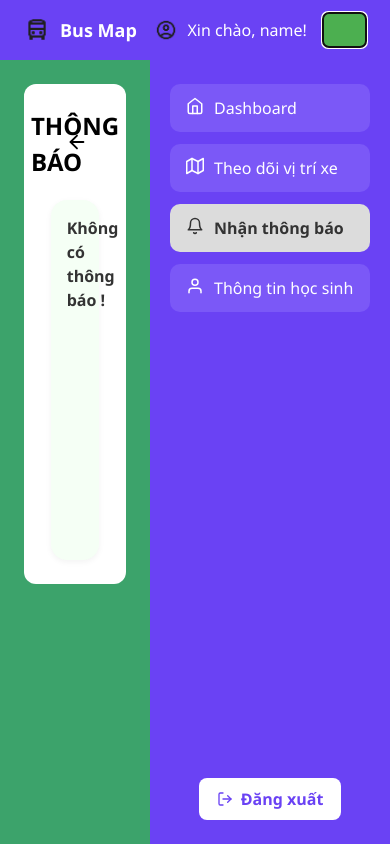
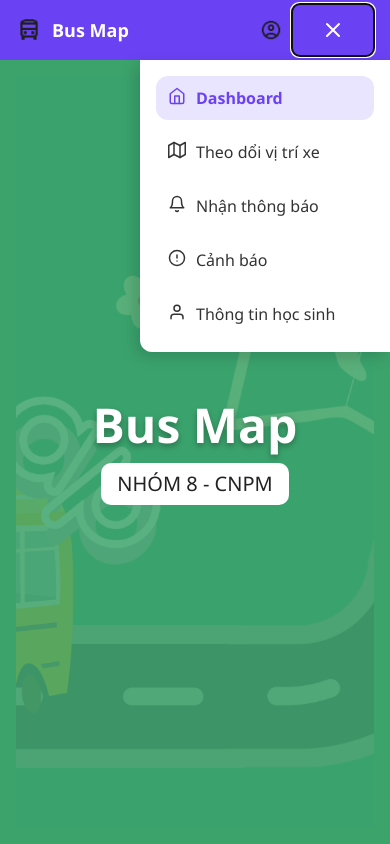
Before and after one commit to minhmhit/CNPM, a React (Vite) app in the folder Frontend/: page /parents in a window 390 px wide. Both pictures are taken after a click on the button 344 px from the left and 30 px from the top of the page. Built offline with nearby package versions, Linux system fonts and the light colour scheme.

Commit message:
lam giao dien mobile

```diff
--- a/Frontend/src/Parents.css
+++ b/Frontend/src/Parents.css
@@ -71,10 +71,14 @@ body {
   cursor: pointer;
   display: flex;
   align-items: center;
+  min-height: 520px;
   justify-content: center;
   transition: 0.2s ease;
 }
 .header-bell-btn:hover { filter: brightness(0.92); }
+
+/* Hide bell button in parent header */
+.header-bell-btn { display: none !important; }
 
 /* Layout 2 cột: content + sidebar phải */
 .dashboard-content {
@@ -117,6 +121,9 @@ body {
   gap: 10px;
   cursor: pointer;
   transition: 0.2s;
+  white-space: nowrap; /* keep label in one line */
+  overflow: hidden;
+  text-overflow: ellipsis;
 }
 .sidebar-btn:hover { background: #8c6ef9; }
 .sidebar-btn.active {
@@ -216,7 +223,7 @@ body {
   box-shadow: 0 3px 8px rgba(0, 0, 0, 0.1);
 }
 .map-info-text p {
-  font-size: 16px;
+  font-size: 18px;
   margin: 4px 0;
 }
 .map-driver-img {
@@ -288,6 +295,7 @@ body {
   display: flex;
   flex-direction: column;
   align-items: center;
+  min-height: 520px;
 }
 .student-header {
   width: 100%;
@@ -320,7 +328,7 @@ body {
 }
 .student-info p {
   margin: 4px 0;
-  font-size: 16px;
+  font-size: 18px;
   color: black;
   font-weight: 500;
 }
@@ -346,3 +354,123 @@ body {
   margin: 0 auto;
   border-radius: 4px;
 }
+
+
+
+/* ===========================
+   ALERTS
+=========================== */
+.alert-page {
+  width: 100%;
+  display: flex;
+  flex-direction: column;
+  align-items: center;
+  gap: 20px;
+  background: #fff;
+  padding: 24px;
+  border-radius: 12px;
+}
+.alert-header {
+  display: flex;
+  align-items: center;
+  gap: 10px;
+  width: 90%;
+  justify-content: center;
+  position: relative;
+}
+.alert-header h2 { font-weight: 700; color: #000; }
+.alert-box {
+  width: 90%;
+  min-height: 250px;
+  background: #ff3b30; /* red */
+  border-radius: 16px;
+  padding: 16px;
+  color: #fff;
+  box-shadow: 0 2px 6px rgba(0,0,0,0.05);
+}
+
+/* ===========================
+   Mobile Layout (<= 768px)
+=========================== */
+.mobile-menu-toggle { display: none; } /* Ẩn nút hamburger trên desktop */
+.mobile-menu { display: none; } /* Ẩn menu di động trên desktop */
+
+.mobile-menu-btn {
+  background: #fff;
+  color: #fff;
+  border: none;
+  border-radius: 12px;
+  padding: 10px 12px;
+  display: flex;
+  align-items: center;
+  gap: 10px;
+  width: 100%;
+  text-align: left;
+  font-size: 16px;
+  color: #333;
+}
+.mobile-menu-btn.active {
+  background: #e9e5ff;
+  font-weight: 700;
+  color: #6a42f4;
+}
+
+@media (max-width: 768px) {
+  .dashboard-sidebar { display: none; }
+  .view-area {
+    padding: 16px;
+    min-height: calc(100vh - 60px); /* Chiều cao đầy đủ trừ header */
+  }
+  .dashboard-header { padding: 0 16px; }
+  .header-right > span { display: none; } /* Ẩn chữ "Xin chào" trên mobile */
+
+  /* Hiển thị nút hamburger */
+  .mobile-menu-toggle {
+    display: flex;
+    align-items: center;
+    justify-content: center;
+    background: none;
+    border: none;
+    color: #fff;
+    font-size: 24px;
+    cursor: pointer;
+    z-index: 1001; /* Đảm bảo nút luôn ở trên cùng */
+  }
+
+  /* Kiểu cho menu dropdown trên di động */
+  .mobile-menu {
+    display: flex;
+    flex-direction: column;
+    position: absolute;
+    top: 60px; /* Ngay dưới header */
+    right: 0;
+    width: 250px;
+    background: #fff;
+    border-radius: 0 0 0 12px;
+    box-shadow: -5px 5px 15px rgba(0,0,0,0.15);
+    padding: 16px;
+    gap: 10px;
+    z-index: 1000;
+    animation: slideDown 0.3s ease-out;
+  }
+
+  @keyframes slideDown {
+    from {
+      opacity: 0;
+      transform: translateY(-10px);
+    }
+    to {
+      opacity: 1;
+      transform: translateY(0);
+    }
+  }
+
+  /* Sửa lỗi layout cho trang thông tin học sinh trên di động */
+  .student-card {
+    flex-direction: column; /* Chuyển sang layout cột */
+    width: 100%;
+  }
+  .student-body {
+    flex-direction: column; /* Ảnh ở trên, thông tin ở dưới */
+  }
+}
--- /dev/null
+++ b/Frontend/src/parent/Alerts.jsx
@@ -0,0 +1,20 @@
+import React from "react";
+import { FiArrowLeft } from "react-icons/fi";
+import "../Parents.css";
+
+export default function Alerts({ onNavigate }) {
+  return (
+    <div className="alert-page">
+      <div className="alert-header">
+        <button className="back-btn" onClick={() => onNavigate && onNavigate("map")}>
+          <FiArrowLeft />
+        </button>
+        <h2>CẢNH BÁO</h2>
+      </div>
+
+      <div className="alert-box">
+        <p>Không có cảnh báo!</p>
+      </div>
+    </div>
+  );
+}
--- a/Frontend/src/parent/Layout.jsx
+++ b/Frontend/src/parent/Layout.jsx
@@ -1,8 +1,9 @@
 import React, { useState } from "react";
-import { FiHome, FiMap, FiBell, FiUser, FiLogOut } from "react-icons/fi";
+import { FiHome, FiMap, FiBell, FiUser, FiLogOut, FiAlertCircle, FiMenu, FiX } from "react-icons/fi";
 import Dashboard from "./Dashboard.jsx";
 import Map from "./Map.jsx";
 import Notifications from "./Notifications.jsx";
+import Alerts from "./Alerts.jsx";
 import Profile from "./Profile.jsx";
 import logo from "../pics/logo.png";
 import accountIcon from "../pics/account-icon.png";
@@ -10,19 +11,30 @@ import "../Parents.css";
 
 const NAVS = [
   { key: "dashboard", label: "Dashboard", icon: <FiHome /> },
-  { key: "map", label: "Theo dõi vị trí xe", icon: <FiMap /> },
-  { key: "notifications", label: "Nhận thông báo", icon: <FiBell /> },
-  { key: "profile", label: "Thông tin học sinh", icon: <FiUser /> },
+  { key: "map", label: "Theo d\u1ed5i v\u1ecb tr\u00ed xe", icon: <FiMap /> },
+  { key: "notifications", label: "Nh\u1eadn th\u00f4ng b\u00e1o", icon: <FiBell /> },
+  { key: "profile", label: "Th\u00f4ng tin h\u1ecdc sinh", icon: <FiUser /> },
+];
+
+// Extend sidebar nav with Alerts for PC
+const NAVS_FULL = [
+  { key: "dashboard", label: "Dashboard", icon: <FiHome /> },
+  { key: "map", label: "Theo d\u1ed5i v\u1ecb tr\u00ed xe", icon: <FiMap /> },
+  { key: "notifications", label: "Nh\u1eadn th\u00f4ng b\u00e1o", icon: <FiBell /> },
+  { key: "alerts", label: "C\u1ea3nh b\u00e1o", icon: <FiAlertCircle /> },
+  { key: "profile", label: "Th\u00f4ng tin h\u1ecdc sinh", icon: <FiUser /> },
 ];
 
 export default function ParentLayout() {
   const [view, setView] = useState("dashboard");
+  const [isMobileMenuOpen, setMobileMenuOpen] = useState(false);
 
   const renderView = () => {
   switch (view) {
     case "dashboard": return <Dashboard />;
     case "map": return <Map />;
-    case "notifications": return <Notifications onNavigate={setView} />; // ✅ thêm onNavigate
+    case "notifications": return <Notifications onNavigate={setView} />; //
+    case "alerts": return <Alerts onNavigate={setView} />;
     case "profile": return <Profile />;
     default: return <Dashboard />;
   }
@@ -30,9 +42,9 @@ export default function ParentLayout() {
 
   return (
     <div className="dashboard-container">
-      {/* Header tím */}
+      {/* Header tÃ­m */}
       <header className="dashboard-header">
-        <div className="header-left">
+        <div className="header-left" onClick={() => setView("dashboard")} style={{cursor:'pointer'}}>
           <img src={logo} alt="logo" className="header-logo" />
           <span className="header-title">Bus Map</span>
         </div>
@@ -40,7 +52,7 @@ export default function ParentLayout() {
         <div className="header-right">
           <img src={accountIcon} alt="account" className="header-user-icon-img" />
           <span>Xin chào, name!</span>
-          {/* 🔔 Chuông xanh: chuyển qua Thông báo */}
+          {/* ðŸ”” ChuÃ´ng xanh: chuyá»ƒn qua ThÃ´ng bÃ¡o */}
           <button
             className="header-bell-btn"
             title="Xem thông báo"
@@ -48,19 +60,43 @@ export default function ParentLayout() {
           >
             <FiBell />
           </button>
+
+          {/* Nút Hamburger Menu cho di động */}
+          <button className="mobile-menu-toggle" onClick={() => setMobileMenuOpen(!isMobileMenuOpen)}>
+            {isMobileMenuOpen ? <FiX /> : <FiMenu />}
+          </button>
         </div>
       </header>
 
-      {/* Nội dung + sidebar phải */}
+
+      {/* Menu cho di động, chỉ hiển thị khi isMobileMenuOpen là true */}
+      {isMobileMenuOpen && (
+        <div className="mobile-menu">
+          {NAVS_FULL.map(n => (
+            <button
+              key={n.key}
+              className={`mobile-menu-btn ${view === n.key ? "active" : ""}`}
+              onClick={() => {
+                setView(n.key);
+                setMobileMenuOpen(false); // Đóng menu sau khi chọn
+              }}
+            >
+              <span style={{ fontSize: 18 }}>{n.icon}</span> {n.label}
+            </button>
+          ))}
+        </div>
+      )}
+
+
       <div className="dashboard-content">
-        {/* Khu nội dung trung tâm của từng trang */}
+
         <main className="view-area">
           {renderView()}
         </main>
 
-        {/* Sidebar phải */}
+
         <aside className="dashboard-sidebar">
-          {NAVS.map(n => (
+          {NAVS_FULL.map(n => (
             <button
               key={n.key}
               className={`sidebar-btn ${view === n.key ? "active" : ""}`}
--- a/Frontend/src/parent/Notifications.jsx
+++ b/Frontend/src/parent/Notifications.jsx
@@ -9,11 +9,11 @@ export default function Notifications({ onNavigate }) {
         <button className="back-btn" onClick={() => onNavigate && onNavigate("map")}>
           <FiArrowLeft />
         </button>
-        <h2>THÔNG BÁO</h2>
+        <h2>{"TH\u00d4NG B\u00c1O"}</h2>
       </div>
 
       <div className="notification-box">
-        <p>Không có thông báo !</p>
+        <p>{"Kh\u00f4ng c\u00f3 th\u00f4ng b\u00e1o !"}</p>
       </div>
     </div>
   );
--- a/Frontend/src/parent/Profile.jsx
+++ b/Frontend/src/parent/Profile.jsx
@@ -1,12 +1,12 @@
 import React from "react";
 import "../Parents.css";
 import logo from "../pics/logo.png";
-import studentImg from "../pics/account-icon.png"; // tạm thời dùng ảnh có sẵn
+import studentImg from "../pics/account-icon.png";
 
 export default function Profile() {
   return (
     <div className="student-card">
-      {/* Header thẻ */}
+      {/* Header */}
       <div className="student-header">
         <img src={logo} alt="SGU logo" className="student-logo" />
         <div>
@@ -15,18 +15,19 @@ export default function Profile() {
         </div>
       </div>
 
-      {/* Nội dung */}
+      {/* Body */}
       <div className="student-body">
         <img src={studentImg} alt="student" className="student-photo" />
 
         <div className="student-info">
           <p><b>Họ và tên:</b> Nguyễn Gia Khánh</p>
           <p><b>Sinh ngày:</b> 11 / 12 / 2005</p>
+          <p><b>Lớp:</b> DCT1233</p>
           <p><b>Địa chỉ:</b> 26/19/5d Lâm Hoành, Bình Tân, TP.HCM</p>
         </div>
       </div>
 
-      {/* Mã sinh viên + mã vạch */}
+      {/* Footer */}
       <div className="student-footer">
         <p className="student-id">3123410163</p>
         <div className="barcode"></div>
```
